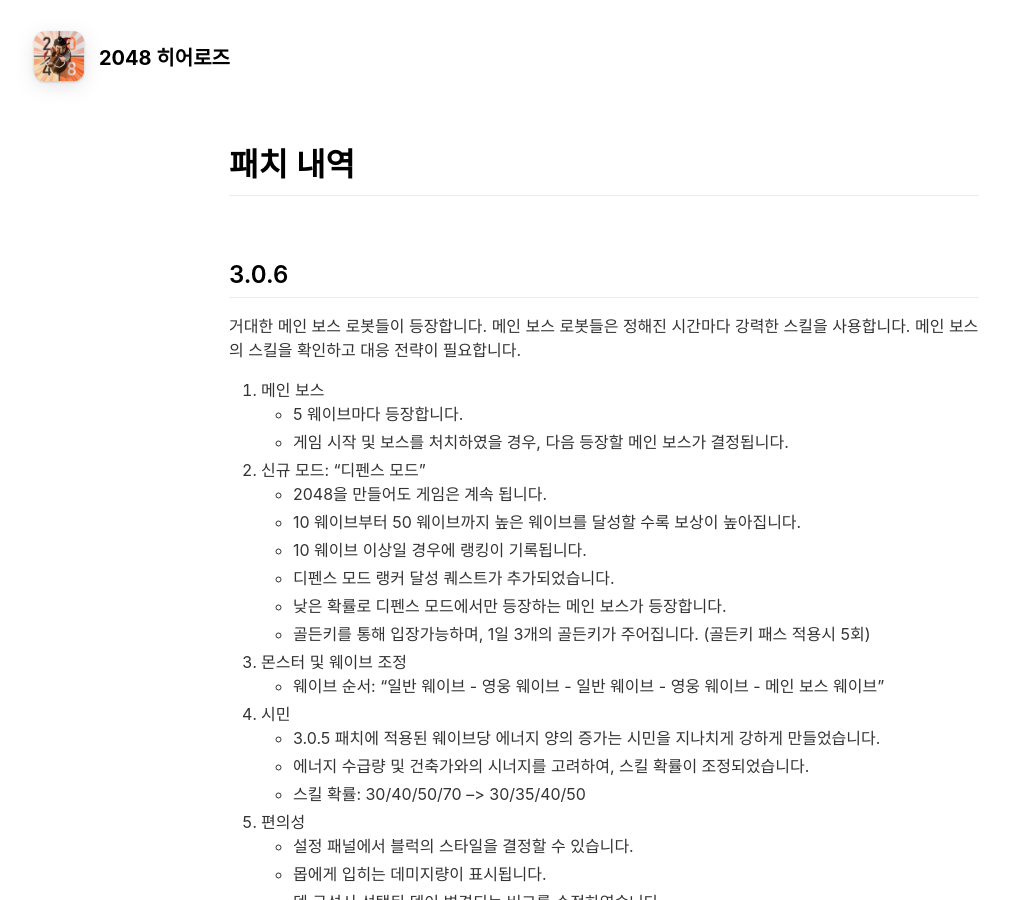
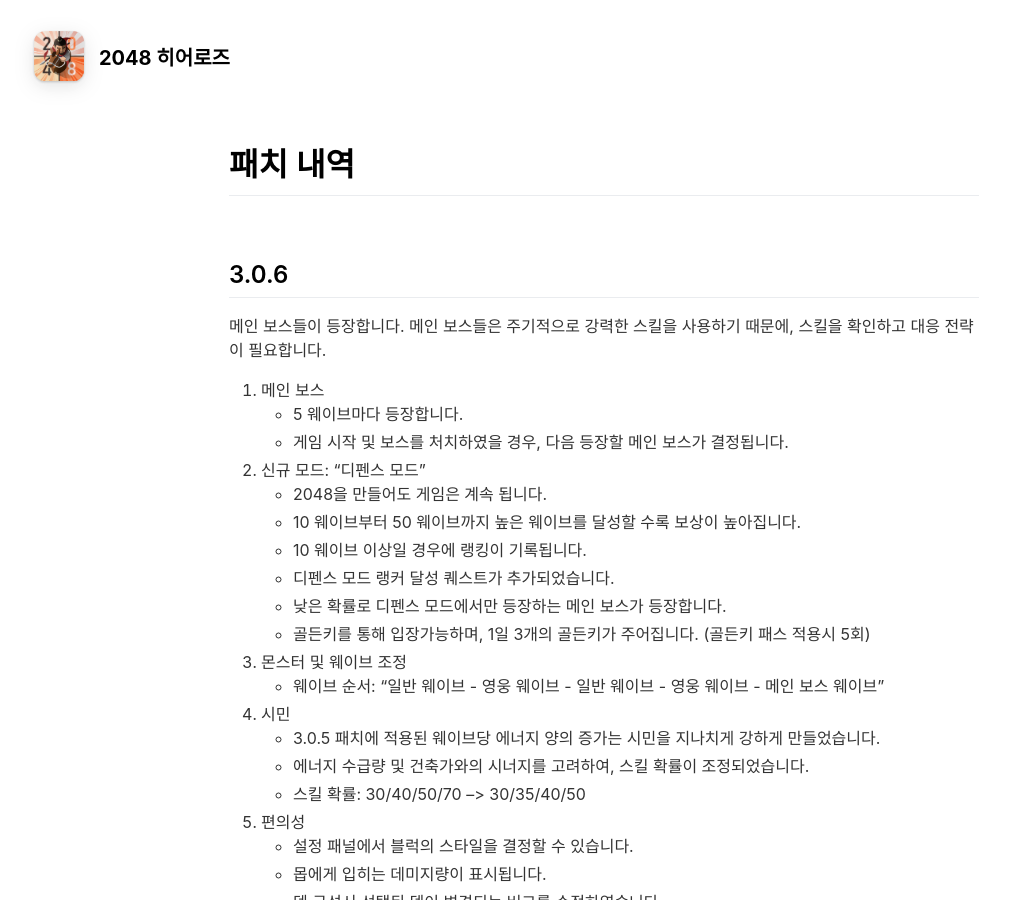
Before and after one commit to ArgoExped/Frozen-Arts, a Jekyll site: the page built from patch-kr.md, in a window 1280 px wide and 900 px high. Shown: the whole window, without its empty margins (36-1046 px from the left). Built offline with Jekyll 4.4.1, drawn with Linux system fonts in a browser that asks for light colours; nearby versions of some CDN libraries.

```diff
--- a/patch-kr.md
+++ b/patch-kr.md
@@ -8,8 +8,8 @@ include_in_header: true
 <br>
 
 ## 3.0.6
-거대한 메인 보스 로봇들이 등장합니다. 메인 보스 로봇들은 정해진 시간마다 강력한 스킬을 사용합니다.
-메인 보스의 스킬을 확인하고 대응 전략이 필요합니다.
+메인 보스들이 등장합니다.
+메인 보스들은 주기적으로 강력한 스킬을 사용하기 때문에, 스킬을 확인하고 대응 전략이 필요합니다.
 
 1. 메인 보스
      - 5 웨이브마다 등장합니다.
```
